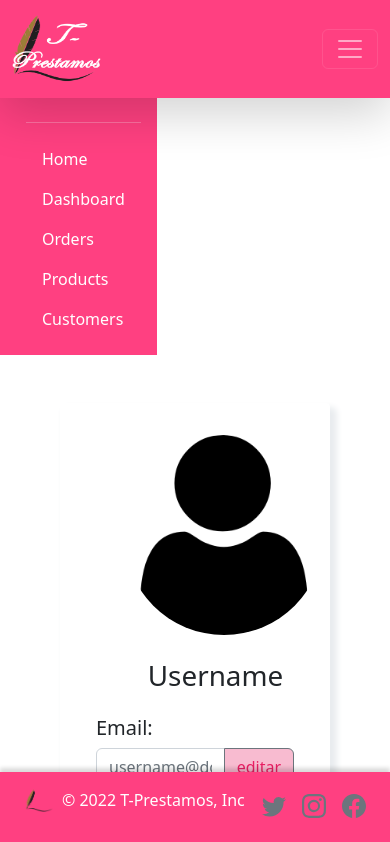
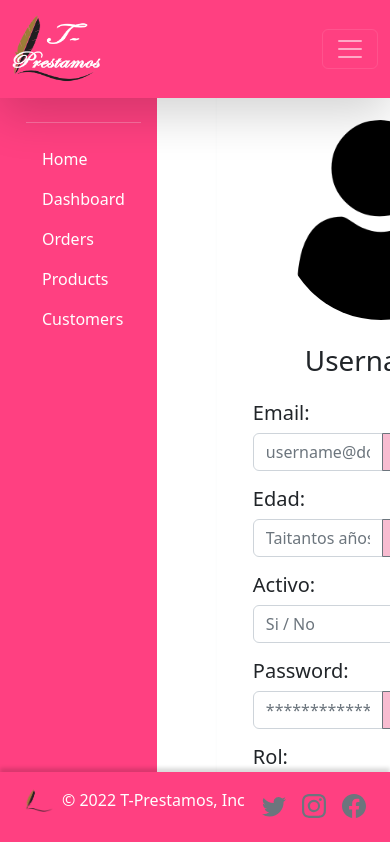
Before and after one commit to JagaScripts/Proyecto_Frontend_BootCamp22, an Angular app: page / in a window 390 px wide. Shown: the top 842 px of the page. Built offline with nearby package versions, Linux system fonts and the light colour scheme.

Commit message:
Sidebar responsive y con demás elementos viculados

```diff
--- a/src/app/app.component.html
+++ b/src/app/app.component.html
@@ -2,5 +2,4 @@
 <router-outlet></router-outlet>
 <app-navbar></app-navbar>
 <app-sidebar></app-sidebar>
-<app-profileuser></app-profileuser>
 <app-footer></app-footer>
--- a/src/app/component/sidebar/sidebar.component.html
+++ b/src/app/component/sidebar/sidebar.component.html
@@ -47,5 +47,6 @@
       </ul>
     </div> -->
   </div>
+  <app-profileuser></app-profileuser>
   <!-- <div class="b-example-divider b-example-vr"></div> -->
 </main>
```
